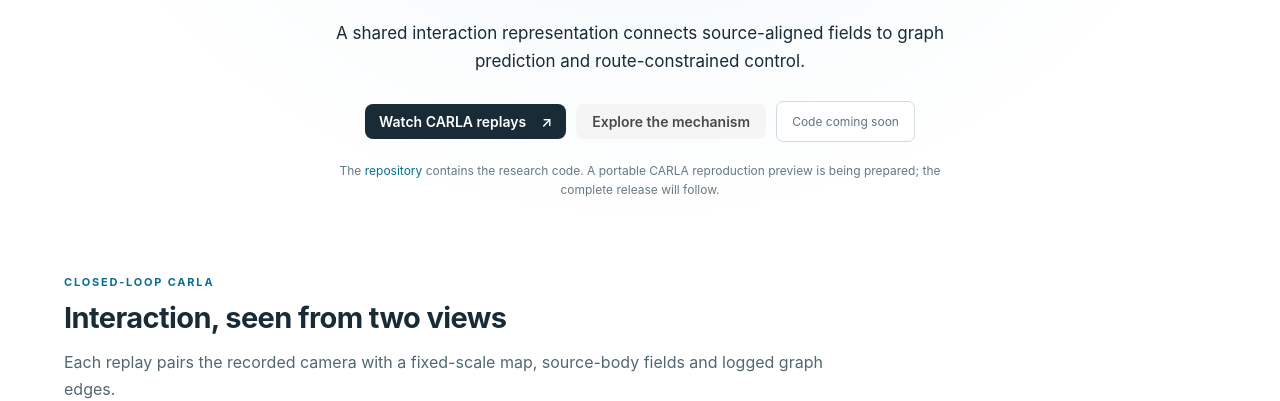
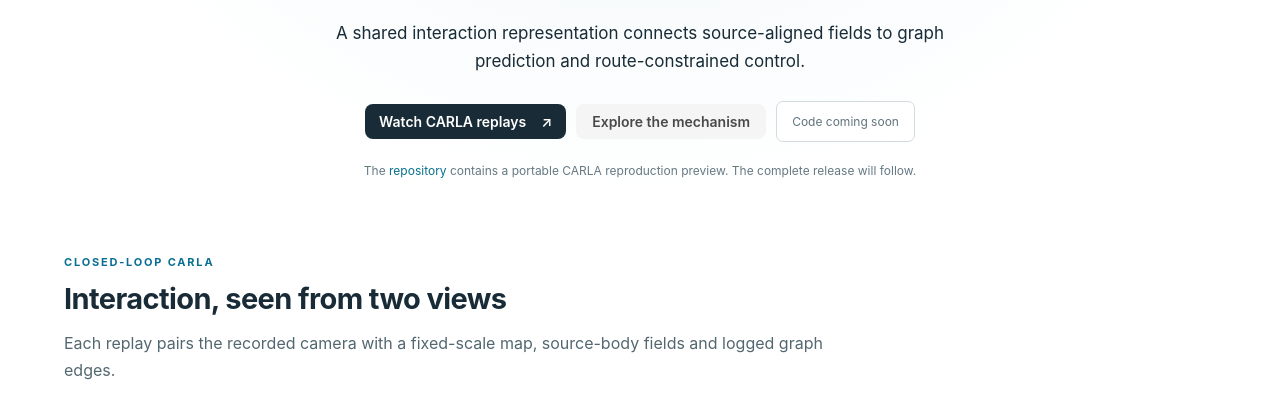
Before and after one commit to threefur03/threefur03.github.io, a plain HTML site: page index.html in a window 1280 px wide. Shown: the part 406-807 px from the top of the page. Drawn offline with Linux system fonts and the light colour scheme.

```diff
--- a/index.html
+++ b/index.html
@@ -36,7 +36,7 @@
           <a class="button is-light" href="#method">Explore the mechanism</a>
           <span class="status-badge" aria-label="Full code release coming soon">Code coming soon</span>
         </div>
-        <p class="release-note">The <a href="https://github.com/threefur03/PairField-Nav">repository</a> contains the research code. A portable CARLA reproduction preview is being prepared; the complete release will follow.</p>
+        <p class="release-note">The <a href="https://github.com/threefur03/PairField-Nav">repository</a> contains a portable CARLA reproduction preview. The complete release will follow.</p>
       </div>
     </header>
 
```
